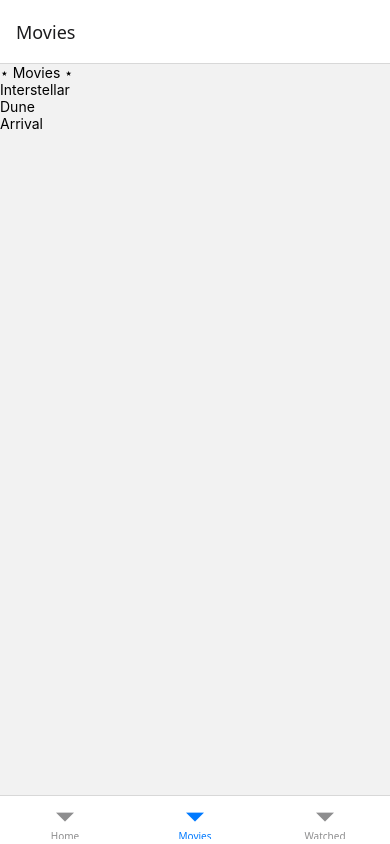
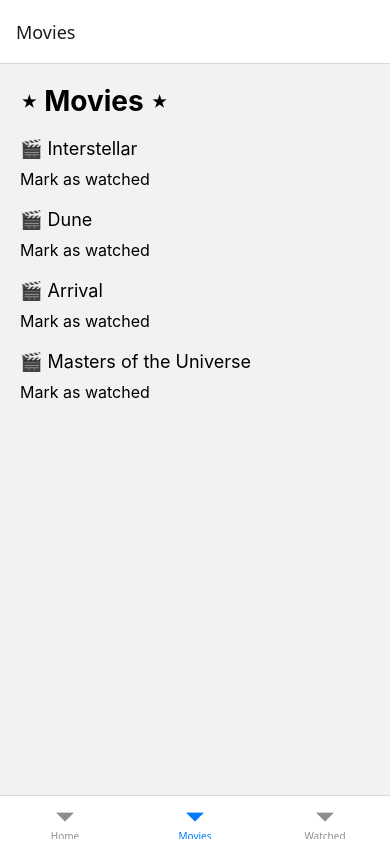
Before and after one commit to SylwiaTeresa/movie-tracker, a React Native app: screen /Movies in a window 390 px wide. Built offline with nearby package versions, Linux system fonts and the light colour scheme.

Commit message:
feat: add watched movie state handling

```diff
--- a/src/screens/MoviesScreen.tsx
+++ b/src/screens/MoviesScreen.tsx
@@ -1,12 +1,59 @@
-import { Text, View } from "react-native";
+import { useState } from "react";
+import { Pressable, StyleSheet, Text, View } from "react-native";
+
 
 export default function MoviesScreen() {
+  const [watchedMovies, setWatchedMovies] = useState<string[]>([]);
+
+  const movies = [
+    "Interstellar",
+    "Dune",
+    "Arrival",
+    "Masters of the Universe",
+  ]
+  const markAsWatched = (movie: string) => {
+    setWatchedMovies([...watchedMovies, movie]);
+
+  }
   return (
-    <View>
-      <Text>⋆ Movies ⋆</Text>
-      <Text>Interstellar</Text>
-      <Text>Dune</Text>
-      <Text>Arrival</Text>
+    <View style={styles.container}>
+      <Text style={styles.title}>⋆ Movies ⋆</Text>
+
+      {movies.map((movie) => (
+        <View key={movie} style={styles.movieContainer}>
+          <Text style={styles.movie}>🎬 {movie} </Text>
+
+          {watchedMovies.includes(movie) ? (
+            <Text>✅ Watched</Text>
+          ) : (
+            <Pressable onPress={() => markAsWatched(movie)}>
+              <Text style={styles.button}>Mark as watched</Text>
+            </Pressable>
+          )}
+        </View>
+      ))}
     </View>
   );
 }
+
+const styles = StyleSheet.create({
+  container: {
+    flex: 1,
+    padding: 20,
+  },
+  title: {
+    fontSize: 28,
+    fontWeight: "bold",
+    marginBottom: 20,
+  },
+  movieContainer: {
+    marginBottom: 20,
+  },
+  movie: {
+    fontSize: 18,
+    marginBottom: 10,
+  },
+  button: {
+    fontSize: 16,
+  },
+});
```
